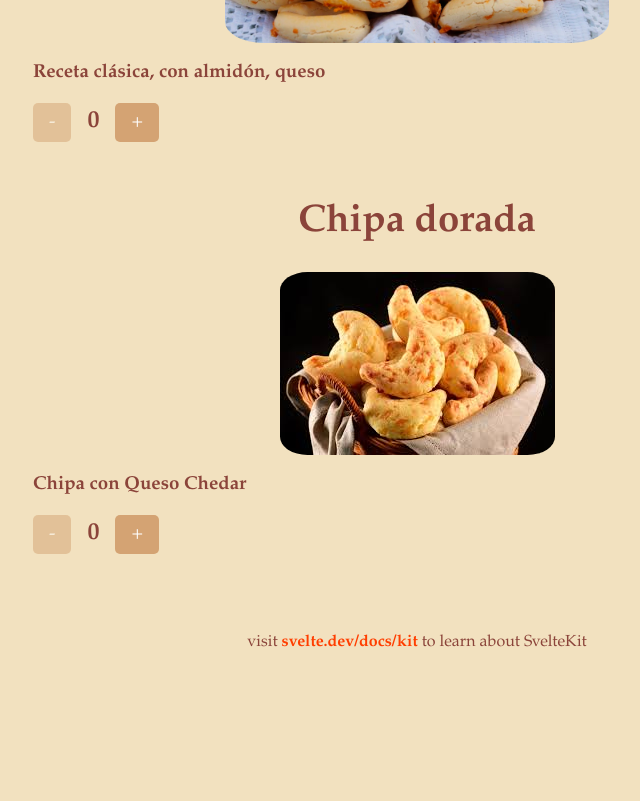
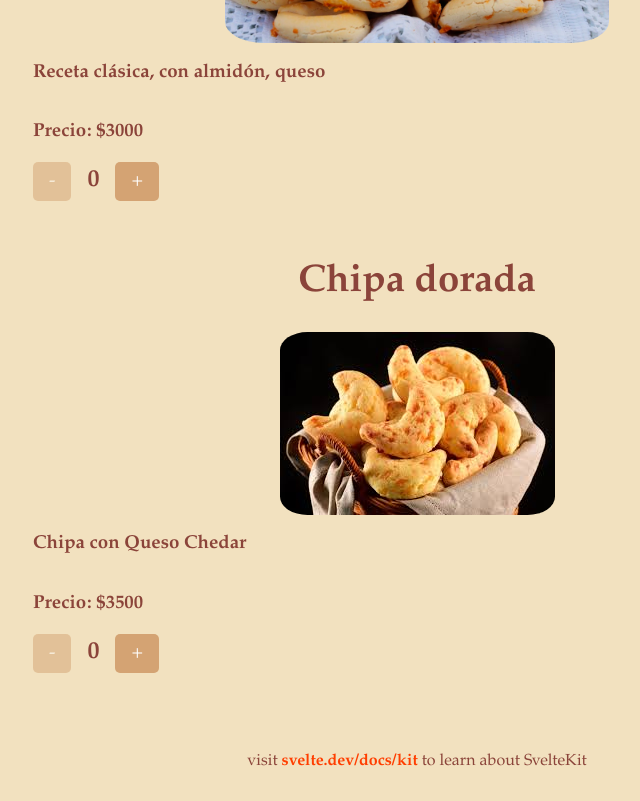
Before and after one commit to MauroAntonioBogado1990/app_emboscada, a SvelteKit app in the folder emboscada_front/: page /about in a window 1280 px wide. Shown: the part 660-1461 px from the top of the page, without its empty margins (223-863 px from the left). Before the commit the page ends 1342 px from the top, so only its background shows below. Built offline with nearby package versions, Linux system fonts and the light colour scheme.

Commit message:
update chips page

```diff
--- a/emboscada_front/src/routes/Header.svelte
+++ b/emboscada_front/src/routes/Header.svelte
@@ -25,8 +25,8 @@
 			<li aria-current={page.url.pathname === '/about' ? 'page' : undefined}>
 				<a href="/about">Tu Canasta</a>
 			</li>
-			<li aria-current={page.url.pathname.startsWith('/sverdle') ? 'page' : undefined}>
-				<a href="/sverdle">Tatakúa</a>
+			<li aria-current={page.url.pathname.startsWith('/chips') ? 'page' : undefined}>
+				<a href="/chips">Tatakúa</a>
 			</li>
 		</ul>
 		<svg viewBox="0 0 2 3" aria-hidden="true">
--- a/emboscada_front/src/routes/about/+page.svelte
+++ b/emboscada_front/src/routes/about/+page.svelte
@@ -4,6 +4,8 @@
 	import chipachedar from '$lib/images/chipachedar.jpg';
 	let countTradicional = 0;
 	let countCheddar = 0;
+	let precioTradicional = 3000;
+	let precioCheddar = 3500;
 
 </script>
 
@@ -26,6 +28,7 @@
 			<img src={chipatradicional} alt="Chipería Tradicional" />
 	</picture>
 	<h3>Receta clásica, con almidón, queso </h3>
+	<h3>Precio: ${precioTradicional}</h3>
 	<div class="contador">
 	<button on:click={() => countTradicional--} disabled={countTradicional === 0}>-</button>
 	<span>{countTradicional}</span>
@@ -38,6 +41,7 @@
 		<img src={chipachedar} alt="Chipería Chedar" />
 	</picture>
 	<h3>Chipa con Queso Chedar</h3>
+	<h3>Precio: ${precioCheddar}</h3>
     <div class="contador">
 		<button on:click={() => countCheddar--} disabled={countCheddar === 0}>-</button>
 		<span>{countCheddar}</span>
```
